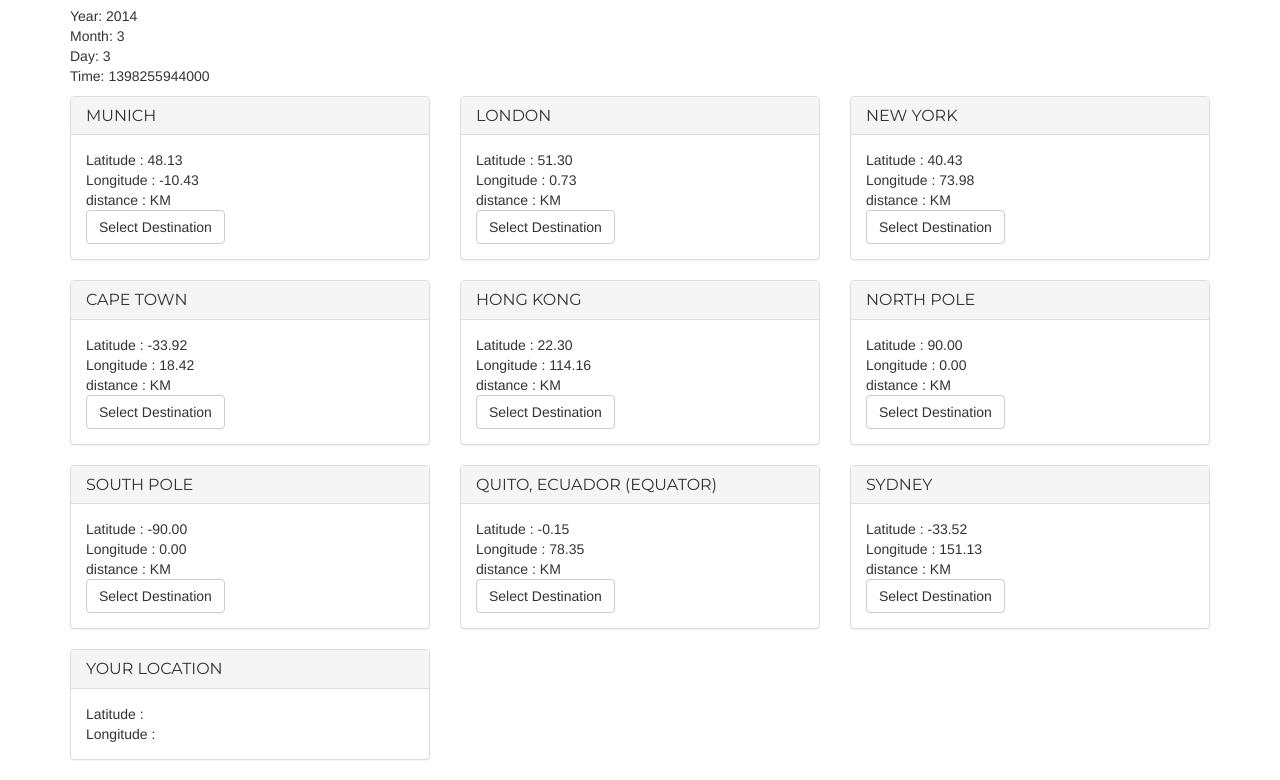
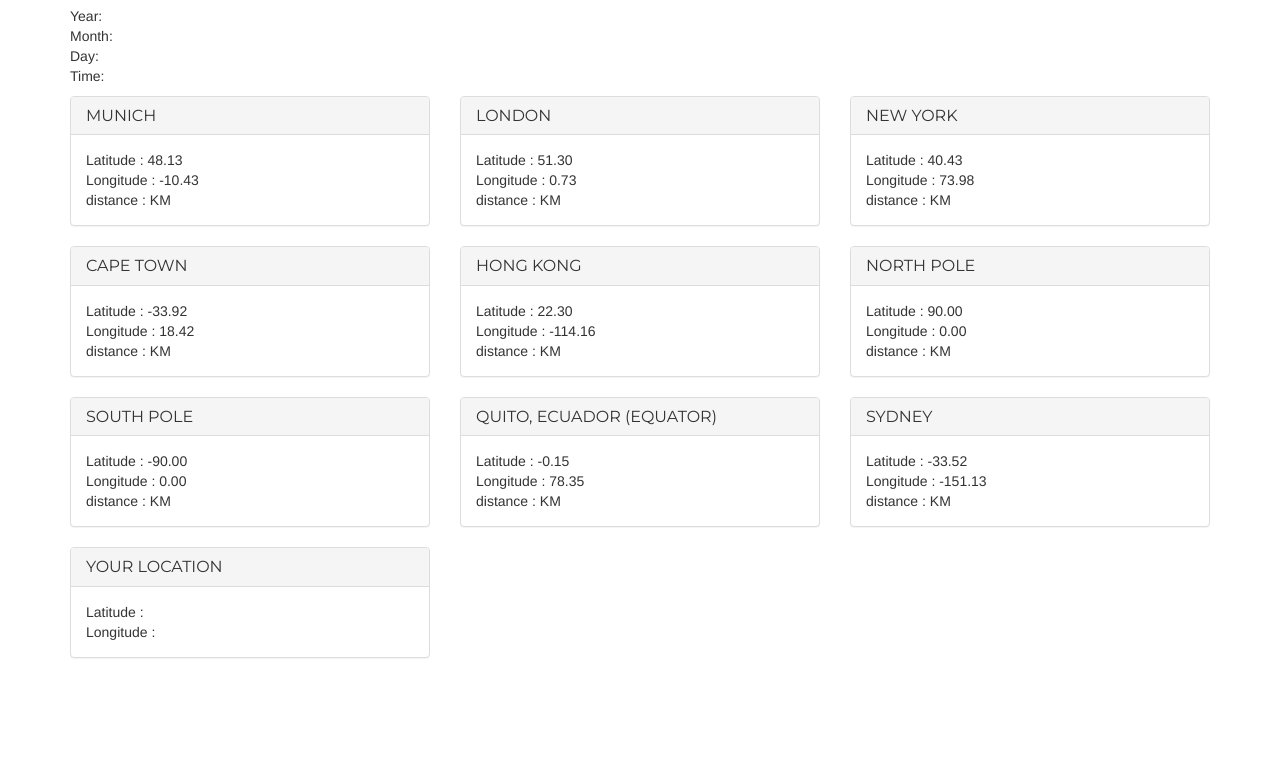
Before and after one commit to GrayBear/ngLatLng, a plain HTML site: page demo/index.html in a window 1280 px wide. Shown: the part 117-897 px from the top of the page. After the commit the page ends 800 px from the top, so only its background shows below. Drawn offline with Linux system fonts and the light colour scheme.

Commit message:
Ripping out sunset sunrise for now,
Getting to a starting point for more distance stuff.

```diff
--- a/demo/app/demo.mdl.js
+++ b/demo/app/demo.mdl.js
@@ -4,12 +4,7 @@ angular.module('demo', ['ngLatLng'])
         'placesLatLng',
         'latLngCurrentPosition',
         'latLngDistance',
-        'latLngCurrentTime',
-        function ($scope, placesLatLng, latLngCurrentPosition, latLngDistance, latLngCurrentTime) {
-
-            console.log(latLngCurrentTime);
-
-            $scope.currentTime = latLngCurrentTime();
+        function ($scope, placesLatLng, latLngCurrentPosition, latLngDistance) {
 
             $scope.currentPosition = {};
             $scope.places = placesLatLng.getPlaces();
@@ -67,7 +62,7 @@ angular.module('demo', ['ngLatLng'])
                 {
                     city: "Hong Kong",
                     lat: 22.302698,
-                    lng: 114.160501,
+                    lng: -114.160501,
                 },
                 {
                     city: "North Pole",
@@ -87,7 +82,7 @@ angular.module('demo', ['ngLatLng'])
                 {
                     city: "Sydney",
                     lat: -33.520,
-                    lng: 151.13,
+                    lng: -151.13,
                 },
         ]
 
--- a/demo/index.html
+++ b/demo/index.html
@@ -28,8 +28,6 @@
                         Latitude : <span ng-bind="city.lat | number:2"></span> <br />
                         Longitude : <span ng-bind="city.lng | number:2"></span> <br />
                         distance : <span ng-bind="city.distance | number:2"></span> KM
-                        <br />
-                        <input type="button" ng-click="selectDestination(city)" class="btn btn-default" value="Select Destination" />
                     </div>
                 </div>
 
--- a/ngLatLng.js
+++ b/ngLatLng.js
@@ -14,49 +14,6 @@ ngLatLng.service('latLngCurrentPosition', ['$window', '$q', function ($window, $
         return deferred.promise;
 
     }
-
-}]);
-///#source 1 1 /src/features/currenttime/currenttime.svc.js
-/// Returns current universal time
-/// https://developer.mozilla.org/en-US/docs/Web/JavaScript/Reference/Global_Objects/Date/UTC
-
-ngLatLng.service('latLngCurrentTime', [function () {
-
-    return function () {
-
-        var date = new Date();
-        console.log(date);
-        return {
-            date: date,
-            year: date.getUTCFullYear(),
-            month: date.getUTCMonth(),
-            day: date.getUTCDay(),
-            time: date.getTime()
-        }
-
-    }
-
-}]);
-///#source 1 1 /src/features/dayNight/dayNight.svc.js
-// good example not based on universal time though.
-// http://williams.best.vwh.net/sunrise_sunset_algorithm.htm
-
-ngLatLng.service('latLngDayNight', [function () {
-
-
-
-    return function (lat, lng) {
-
-        var n1 = (275 * month / 9);
-        var n2 = ((month + 9) / 12);
-
-
-
-    }
-
-
-
-
 
 }]);
 ///#source 1 1 /src/features/distance/distance.svc.js
```
Also changed, not shown: src/features/currentTime/currentTime.svc.js (deleted, +0 -20 lines), src/features/dayNight/dayNight.svc.js (deleted, +0 -21 lines), ngLatLng.min.js, 2 other files.
